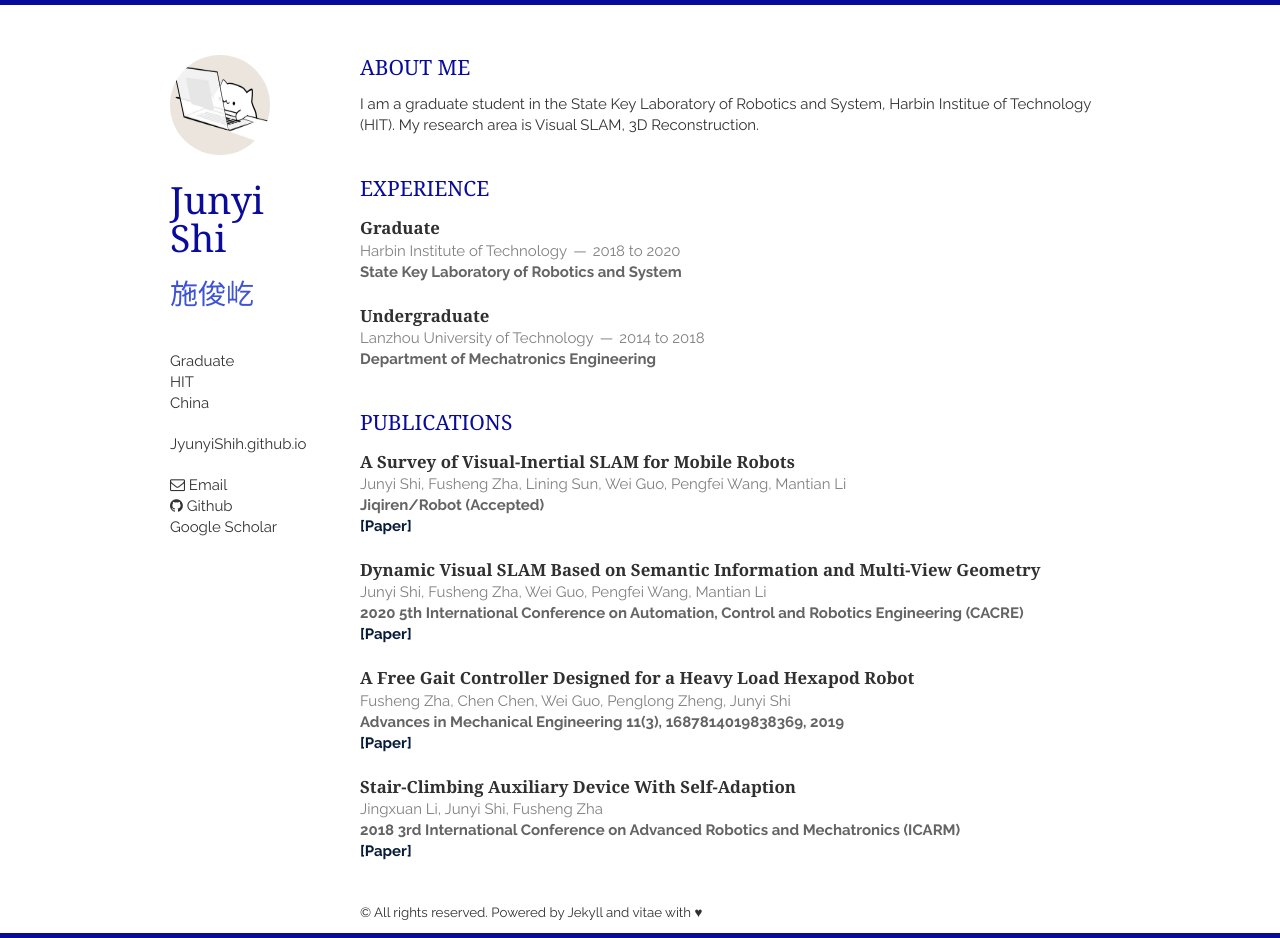
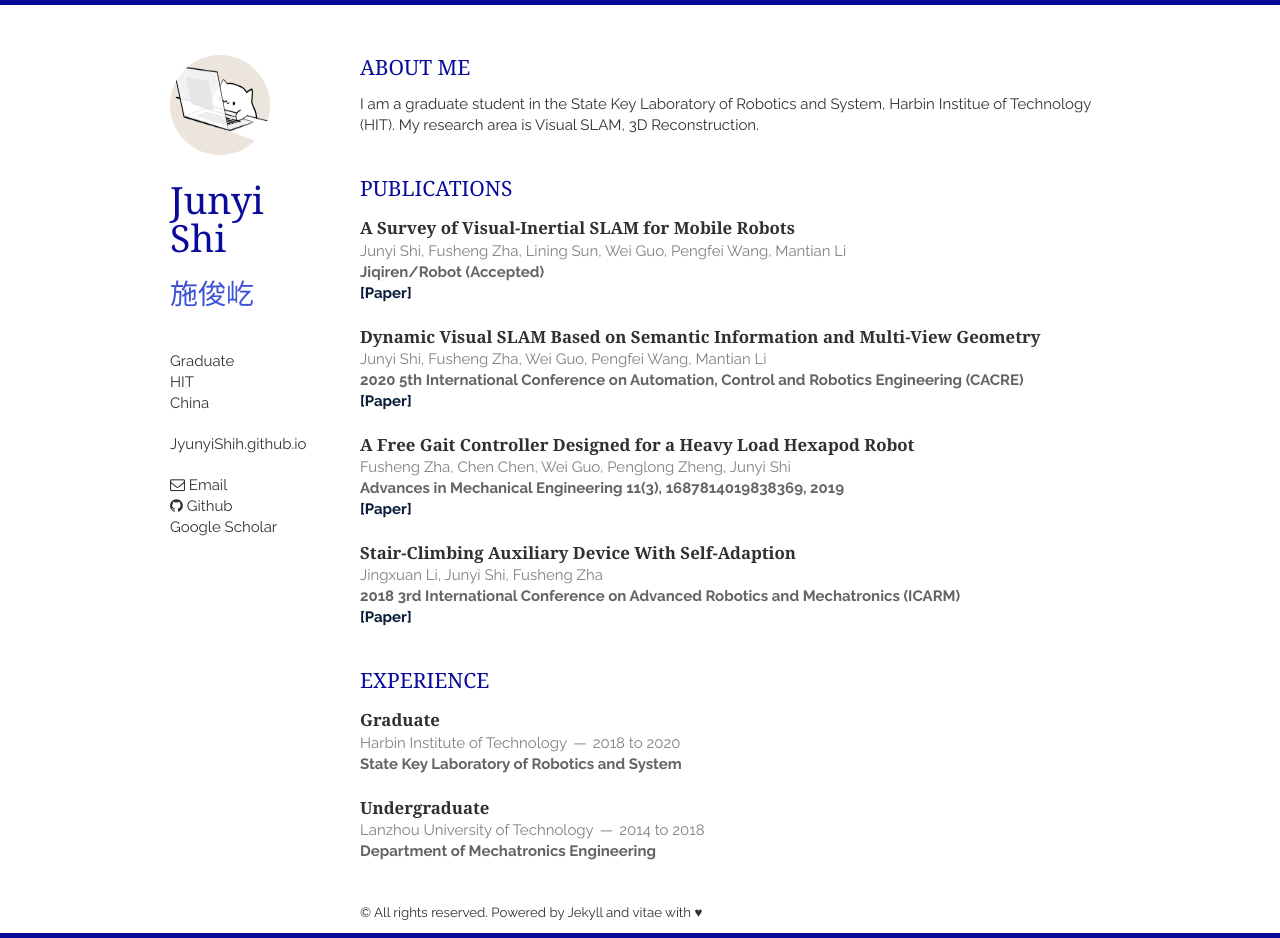
Before and after one commit to JunYiShih/JunYiShih.github.io, a Jekyll site: the page built from index.html, in a window 1280 px wide. Built offline with Jekyll 4.4.1, drawn with Linux system fonts in a browser that asks for light colours; nearby versions of some CDN libraries; the list of posts is cut into pages by our own code; a style sheet for code colours, icons or effects is not loaded; part of the change alters nothing that is shown.

```diff
--- a/index.html
+++ b/index.html
@@ -4,6 +4,6 @@ layout: layout
 
 {% include AboutMe.html %}
 
+{% include Publications.html %}
+
 {% include Experience.html %}
-
-{% include Publications.html %}
```
